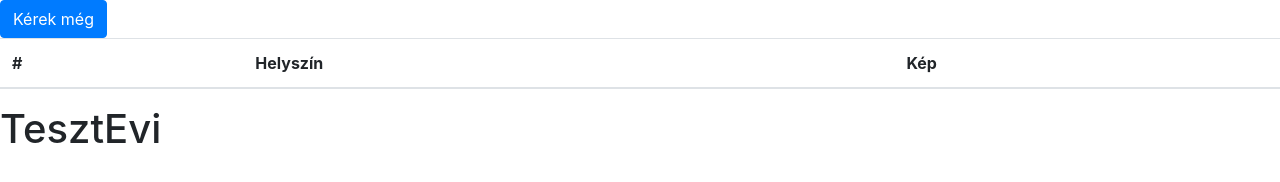
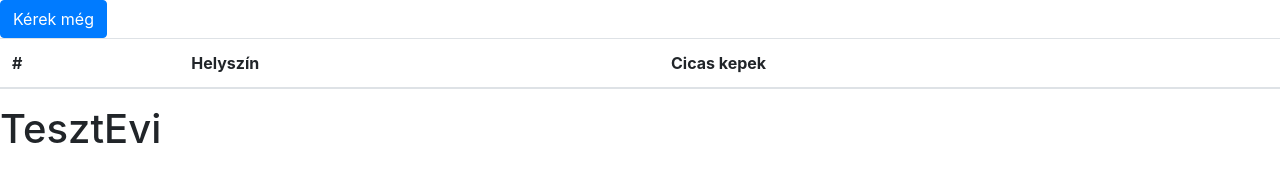
Before and after one commit to denesevelin/MacskasWeboldal_-tnevezve, a plain HTML site: page index.html in a window 1280 px wide. Drawn offline with nearby package versions, Linux system fonts and the light colour scheme; no server answers.

Commit message:
cicas kepek

```diff
--- a/index.html
+++ b/index.html
@@ -26,7 +26,7 @@
             <tr>
                 <th>#</th>
                 <th>Helyszín</th>
-                <th>Kép</th>
+                <th>Cicas kepek</th>
             </tr>
         </thead>
         <tbody id="macskas_tablazat">
```
